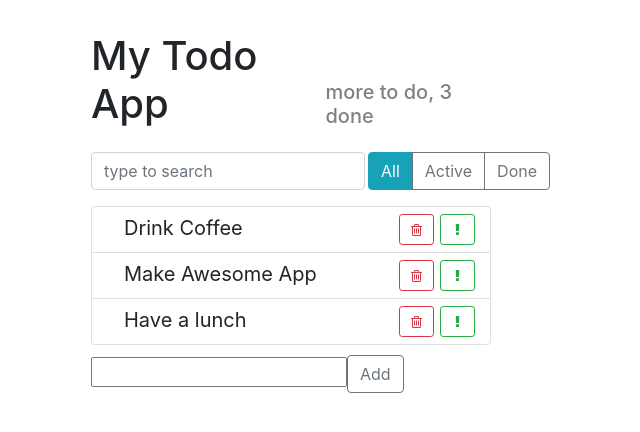
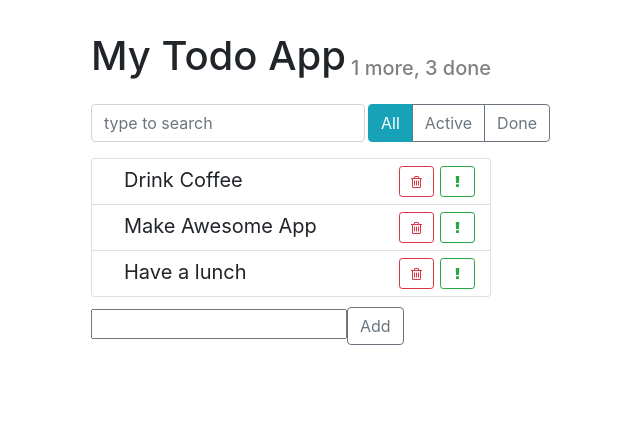
Before and after one commit to denyschornyi/ToDo_React, a React (Create React App) app: page / in a window 1280 px wide. Shown: the top 432 px of the page, without its empty margins (349-989 px from the left). Built offline with nearby package versions, Linux system fonts and the light colour scheme.

Commit message:
Small refuctor

```diff
--- a/src/components/App/App.js
+++ b/src/components/App/App.js
@@ -56,7 +56,7 @@
     const {todoData} = this.state;
     return (
       <div className="todo-app">
-        <TodoHeader toDo={1} done={3} />
+        <TodoHeader todo={1} done={3} />
         <div className="top-panel d-flex">
           <SearchPanel />
           <ItemStatusFilter />
--- a/src/components/TodoHeader/TodoHeader.js
+++ b/src/components/TodoHeader/TodoHeader.js
@@ -6,7 +6,7 @@
     return(
         <div className="app-header d-flex">
             <h1>My Todo App</h1>
-            <h2>{todo} more to do, {done} done</h2>
+            <h2>{todo} more, {done} done</h2>
         </div>
     );
 }
```
